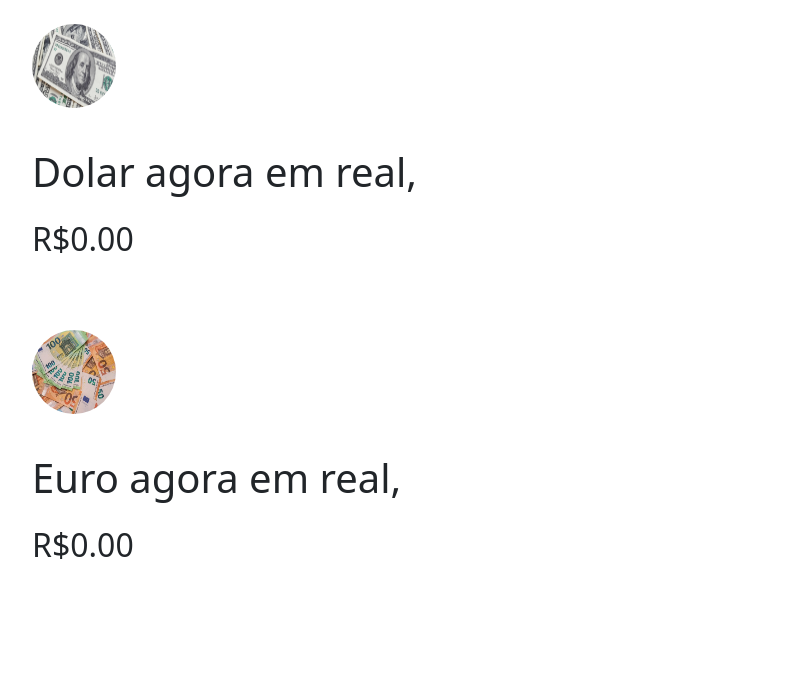
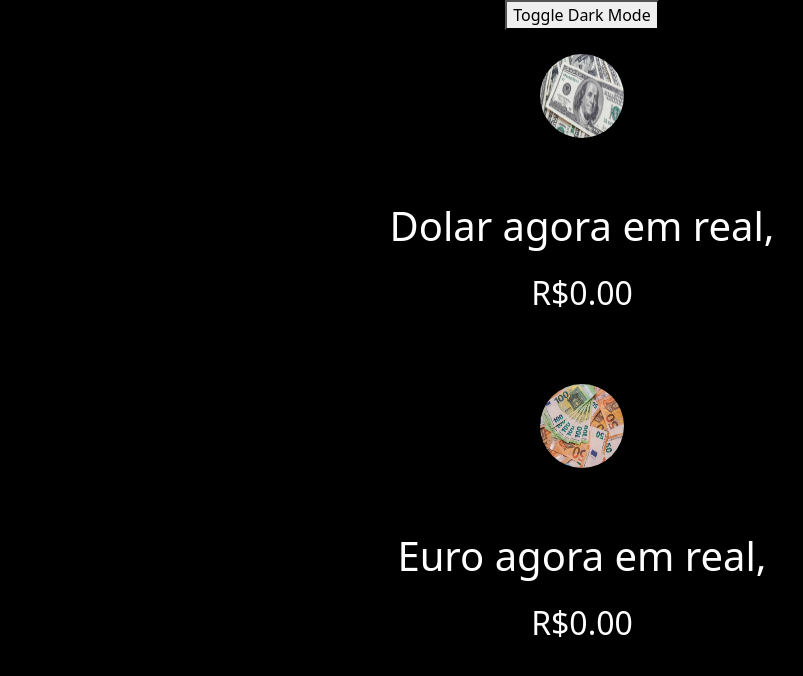
Before and after one commit to williamrx777/cotacao_real, a Flask app: page / in a window 1280 px wide. Shown: the top 676 px of the page, without its empty margins (58-861 px from the left). Run offline with Flask 2, Linux system fonts and the light colour scheme; data that the repository does not hold is empty.

Commit message:
style: centraliza o conteudo e adiciona dark-mode

```diff
--- /dev/null
+++ b/static/css/style.css
@@ -0,0 +1,9 @@
+body {
+    background-color: #fff;
+    color: #000;
+  }
+
+  body.dark-mode {
+    background-color: #000;
+    color: #fff;
+  }
--- a/templates/index.html
+++ b/templates/index.html
@@ -5,11 +5,13 @@
     <meta http-equiv="X-UA-Compatible" content="IE=edge">
     <meta name="viewport" content="width=device-width, initial-scale=1.0">
     <link href="https://cdn.jsdelivr.net/npm/bootstrap@5.2.3/dist/css/bootstrap.min.css" rel="stylesheet" integrity="sha384-rbsA2VBKQhggwzxH7pPCaAqO46MgnOM80zW1RWuH61DGLwZJEdK2Kadq2F9CUG65" crossorigin="anonymous">
+    <link href="static/css/style.css" rel="stylesheet" >
 
     <title>Cotaçâo agora</title>
 </head>
-<body>
-        <div class="container ">
+<body class="dark-mode">
+        <div class="container d-flex align-items-center flex-column justify-content-center">
+            <button id="dark-mode-toggle">Toggle Dark Mode</button>
             <div class="d-flex flex-row mb-3"></div>
                 <img class="p-2" src="/static/img/Dólar.webp" alt="dolar" width="100px" height="100px" style="border-radius: 500px;">
                 <br>
@@ -26,5 +28,17 @@
 
         </div>
     <script src="https://cdn.jsdelivr.net/npm/bootstrap@5.2.3/dist/js/bootstrap.bundle.min.js" integrity="sha384-kenU1KFdBIe4zVF0s0G1M5b4hcpxyD9F7jL+jjXkk+Q2h455rYXK/7HAuoJl+0I4" crossorigin="anonymous"></script>
+    <script>
+        const toggle = document.querySelector('#dark-mode-toggle');
+        toggle.addEventListener('click', () => {
+        if (document.body.classList.contains('dark-mode')) {
+        document.body.classList.remove('dark-mode');
+        toggle.innerHTML = "Ativar modo escuro";
+        } else {
+        document.body.classList.add('dark-mode');
+        toggle.innerHTML = "Desativar modo escuro";
+        }
+        });
+    </script>
 </body>
 </html>
```
